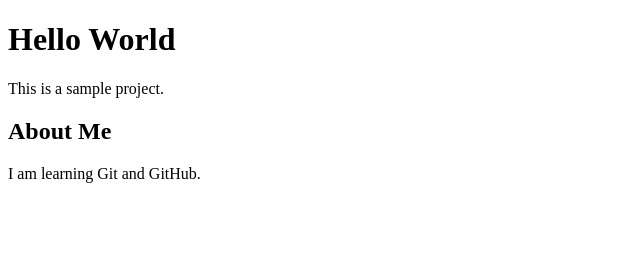
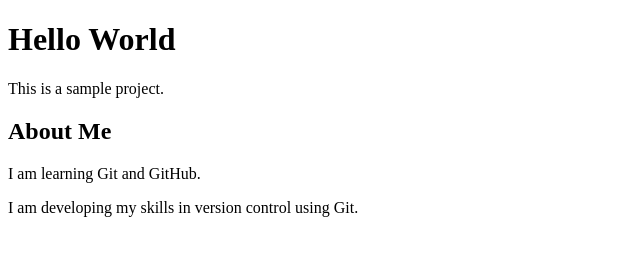
Before and after one commit to Mageshwaran-13/project-html, a plain HTML site: page index.html in a window 1280 px wide. Shown: the whole page, without its empty margins (0-640 px from the left). Drawn offline with Linux system fonts and the light colour scheme.

Commit message:
Add about section on feature-about

```diff
--- a/index.html
+++ b/index.html
@@ -10,6 +10,7 @@
 <section id="about">
     <h2>About Me</h2>
     <p>I am learning Git and GitHub.</p>
+    <p>I am developing my skills in version control using Git.</p>
 </section>
 </body>
 </html>
```
